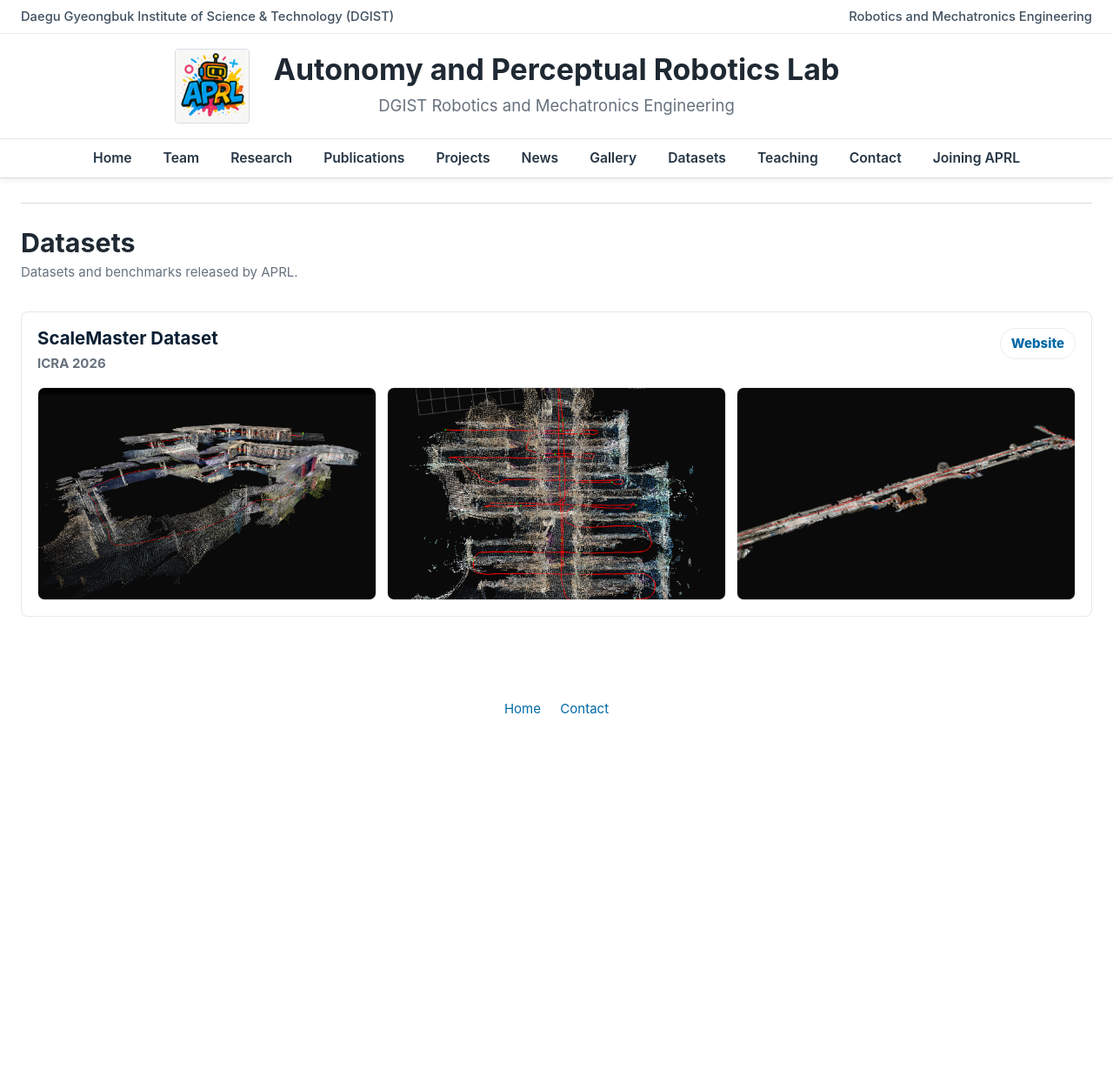
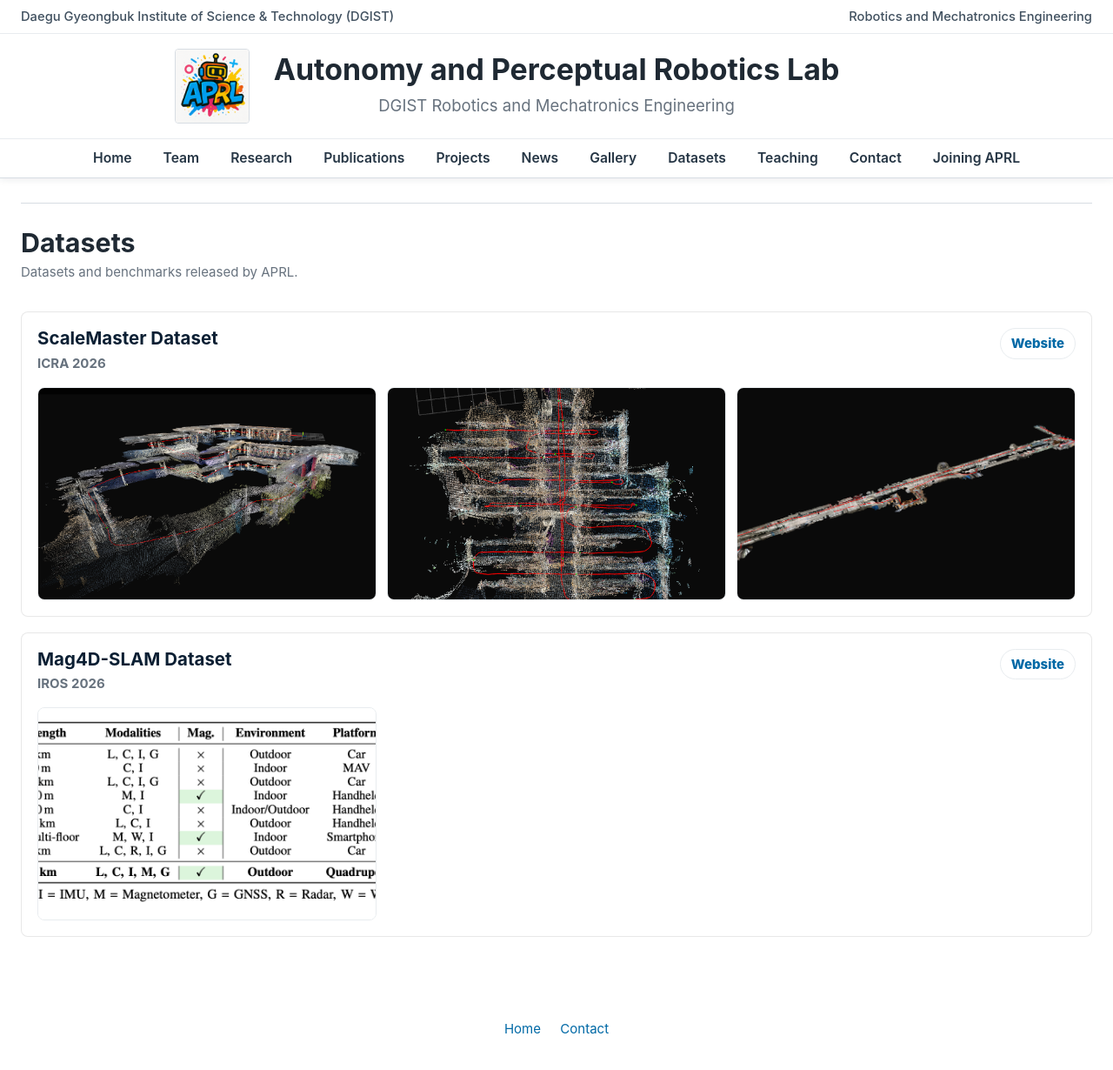
Before and after one commit to team-aprl/team-aprl.github.io, a Jekyll site: the page built from datasets.html, in a window 1280 px wide. Shown: the whole page at 87% size. Built offline with Jekyll 4.4.1, drawn with Linux system fonts in a browser that asks for light colours; before the commit the page ends 900 px from its top, so only the background shows below that.

Commit message:
Add Mag4D-SLAM dataset card

```diff
--- a/datasets.html
+++ b/datasets.html
@@ -30,5 +30,19 @@
           </div>
         </article>
 
+        <article class="dataset-card">
+          <div class="dataset-card-header">
+            <div>
+              <h2><a href="https://mag4d-dataset.github.io/Mag4d-Dataset/">Mag4D-SLAM Dataset</a></h2>
+              <p>IROS 2026</p>
+            </div>
+            <a href="https://mag4d-dataset.github.io/Mag4d-Dataset/">Website</a>
+          </div>
+
+          <div class="dataset-image-grid">
+            <a href="assets/datasets/mag4d-slam-dataset.png"><img src="assets/datasets/mag4d-slam-dataset.png?v=20260619" alt="Mag4D-SLAM Dataset overview" loading="lazy" /></a>
+          </div>
+        </article>
+
       </section>
     </main>
```
Also changed, not shown: assets/datasets/mag4d-slam-dataset.png (added).
